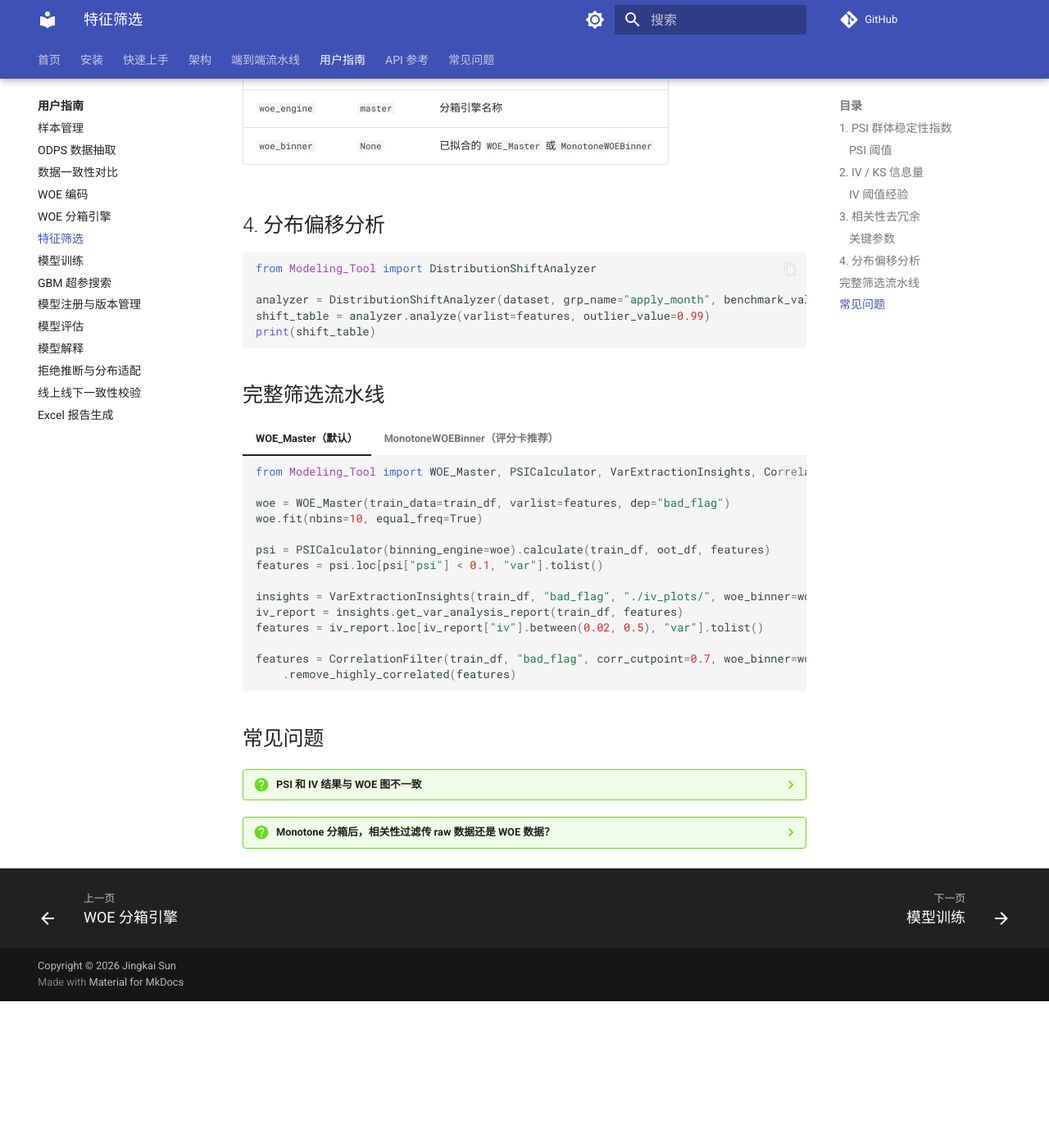
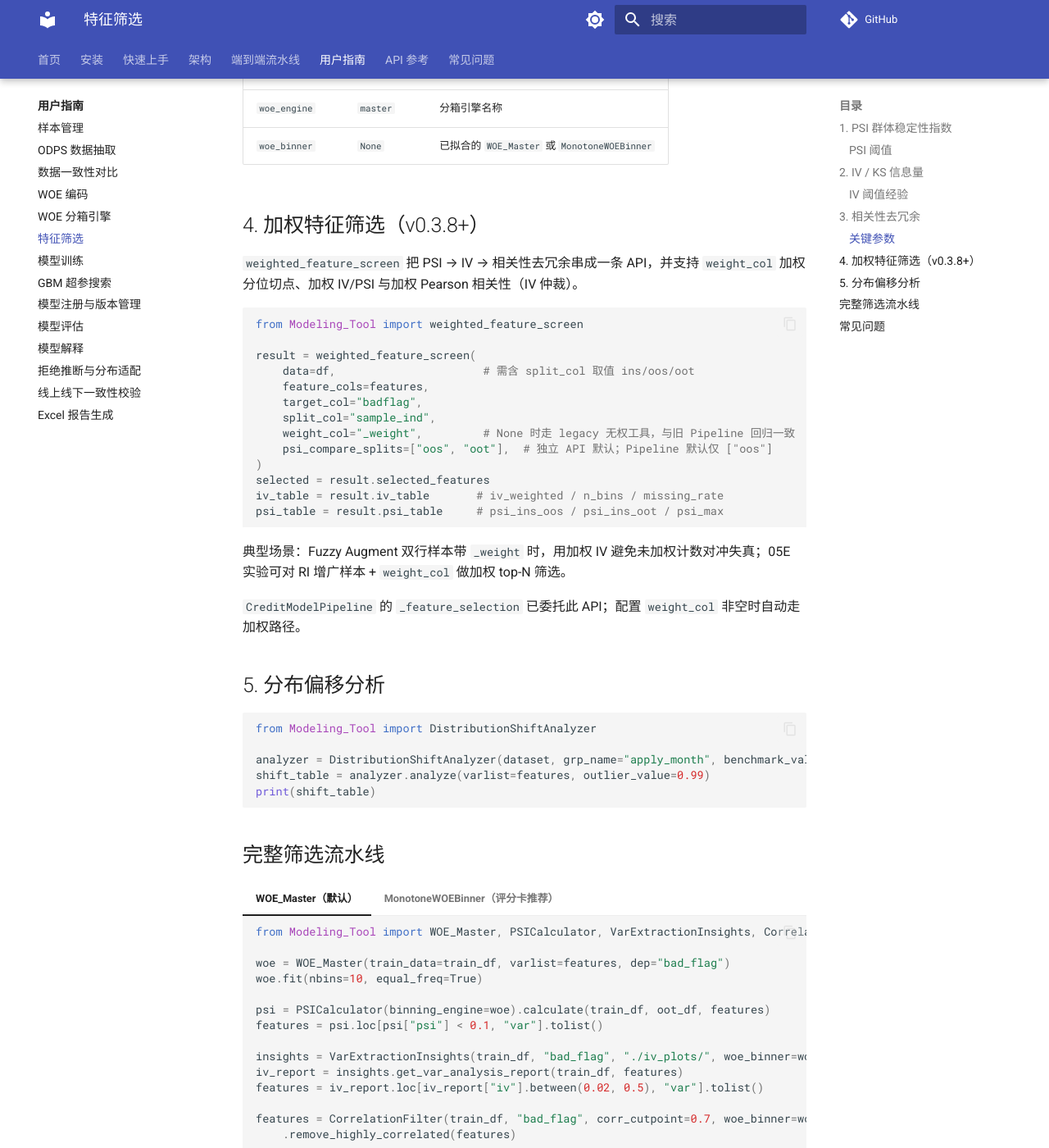
Before and after one commit to Kyle-J-Sun/SuperModelingFactory_doc, an MkDocs documentation site: the page built from docs/guides/feature.md, in a window 1280 px wide and 1400 px high, scrolled down 2559 px. Shown: the whole window at 82% size. Built offline with MkDocs 1.6.1 and Material for MkDocs 9.7.7, drawn with Linux system fonts in a browser that asks for light colours; comment, search, counter and statistics services are not loaded; before the commit the page ends 3780 px from its top, so only the background shows below that.

Commit message:
docs: document weighted_feature_screen and Pipeline weighted selection

````diff
--- a/docs/api/feature.md
+++ b/docs/api/feature.md
@@ -10,6 +10,10 @@
 
 ::: Modeling_Tool.Feature.Feature_Insights
 
+## 加权特征筛选 — `Weighted_Screen`
+
+::: Modeling_Tool.Feature.Weighted_Screen
+
 ## 分布分析 — `Distribution_Tool`
 
 ::: Modeling_Tool.Feature.Distribution_Tool
--- a/docs/guides/feature.md
+++ b/docs/guides/feature.md
@@ -110,7 +110,31 @@ keep_vars = CorrelationFilter(
 | `woe_engine` | `master` | 分箱引擎名称 |
 | `woe_binner` | `None` | 已拟合的 `WOE_Master` 或 `MonotoneWOEBinner` |
 
-## 4. 分布偏移分析
+## 4. 加权特征筛选（v0.3.8+）
+
+`weighted_feature_screen` 把 PSI → IV → 相关性去冗余串成一条 API，并支持 `weight_col` 加权分位切点、加权 IV/PSI 与加权 Pearson 相关性（IV 仲裁）。
+
+```python
+from Modeling_Tool import weighted_feature_screen
+
+result = weighted_feature_screen(
+    data=df,                      # 需含 split_col 取值 ins/oos/oot
+    feature_cols=features,
+    target_col="badflag",
+    split_col="sample_ind",
+    weight_col="_weight",         # None 时走 legacy 无权工具，与旧 Pipeline 回归一致
+    psi_compare_splits=["oos", "oot"],  # 独立 API 默认；Pipeline 默认仅 ["oos"]
+)
+selected = result.selected_features
+iv_table = result.iv_table       # iv_weighted / n_bins / missing_rate
+psi_table = result.psi_table     # psi_ins_oos / psi_ins_oot / psi_max
+```
+
+典型场景：Fuzzy Augment 双行样本带 `_weight` 时，用加权 IV 避免未加权计数对冲失真；05E 实验可对 RI 增广样本 + `weight_col` 做加权 top-N 筛选。
+
+`CreditModelPipeline` 的 `_feature_selection` 已委托此 API；配置 `weight_col` 非空时自动走加权路径。
+
+## 5. 分布偏移分析
 
 ```python
 from Modeling_Tool import DistributionShiftAnalyzer
````
Also changed, not shown: docs/pipeline_one_click.md (+7 -3 lines).
